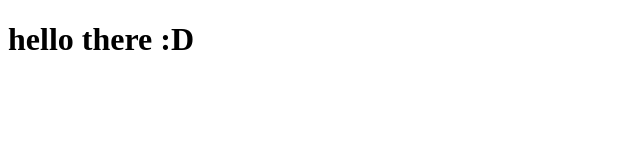
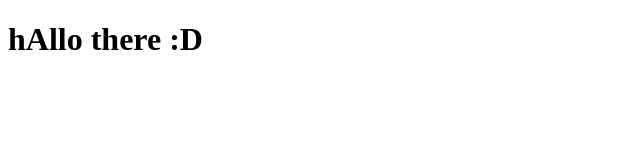
Before and after one commit to RyanJalufka/Constellations, a React (Create React App) app: page / in a window 1280 px wide. Shown: the top 160 px of the page, without its empty margins (0-640 px from the left). Built offline with nearby package versions, Linux system fonts and the light colour scheme.

Commit message:
feature: changing text on App.js

```diff
--- a/src/App.js
+++ b/src/App.js
@@ -4,7 +4,7 @@ class App extends Component {
   render() {
     return (
       <div className="App">
-      <h1>hello there :D</h1>
+      <h1>hAllo there :D</h1>
       </div>
     );
   }
```
Also changed, not shown: 1 other file (tests, documents, lock files or other folders).
